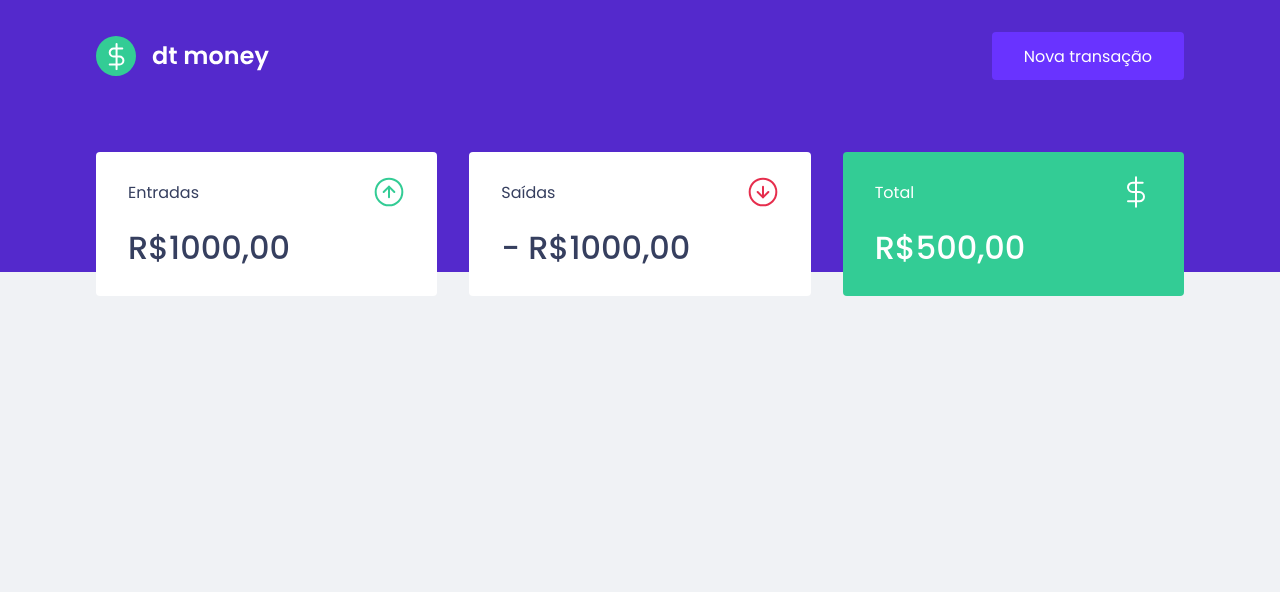
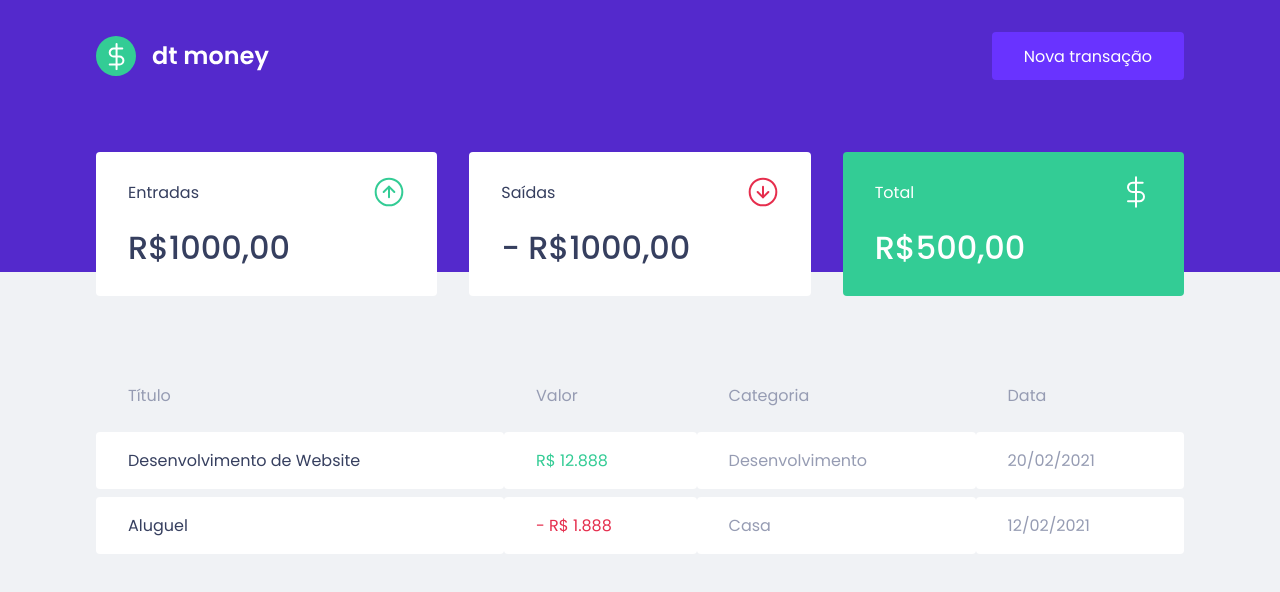
Before and after one commit to brunoamil/dt-money, a React (Create React App) app: page / in a window 1280 px wide. Shown: the top 592 px of the page. Built offline with nearby package versions, Linux system fonts and the light colour scheme.

Commit message:
criando o componente table

```diff
--- a/src/components/Dashboard/index.tsx
+++ b/src/components/Dashboard/index.tsx
@@ -1,10 +1,12 @@
 import { Summary } from "../Summary";
+import { TransactionTable } from "../TransactionsTable";
 import { Container } from "./styles";
 
 export function Dashboard() {
   return (
     <Container>
       <Summary />
+      <TransactionTable />
     </Container>
   );
 }
--- /dev/null
+++ b/src/components/TransactionsTable/index.tsx
@@ -0,0 +1,32 @@
+import { Container } from "./styles";
+
+export function TransactionTable() {
+  return (
+    <Container>
+      <table>
+        <thead>
+          <tr>
+            <th>Título</th>
+            <th>Valor</th>
+            <th>Categoria</th>
+            <th>Data</th>
+          </tr>
+        </thead>
+        <tbody>
+          <tr>
+            <td>Desenvolvimento de Website</td>
+            <td className="deposit">R$ 12.888</td>
+            <td>Desenvolvimento</td>
+            <td>20/02/2021</td>
+          </tr>
+          <tr>
+            <td>Aluguel</td>
+            <td className="withdraw">- R$ 1.888</td>
+            <td>Casa</td>
+            <td>12/02/2021</td>
+          </tr>
+        </tbody>
+      </table>
+    </Container>
+  );
+}
--- /dev/null
+++ b/src/components/TransactionsTable/styles.ts
@@ -0,0 +1,38 @@
+import styled from 'styled-components';
+
+export const Container = styled.div`
+    margin-top: 4rem;
+
+    table {
+      width: 100%;
+      border-spacing: 0 0.5rem;
+
+      th {
+        color: var(--text-body);
+        font-weight: 400;
+        padding: 1rem 2rem;
+        text-align: left;
+        line-height: 1.5rem;
+      }
+
+      td {
+        padding: 1rem 2rem;
+        border: 0;
+        background: var(--shape);
+        color: var(--text-body);
+        border-radius: 0.25rem;
+
+        &:first-child {
+          color: var(--text-title);
+        }
+
+        &.deposit {
+          color: var(--green);
+        }
+
+        &.withdraw {
+          color: var(--red);
+        }
+      }
+    }
+`;
```
